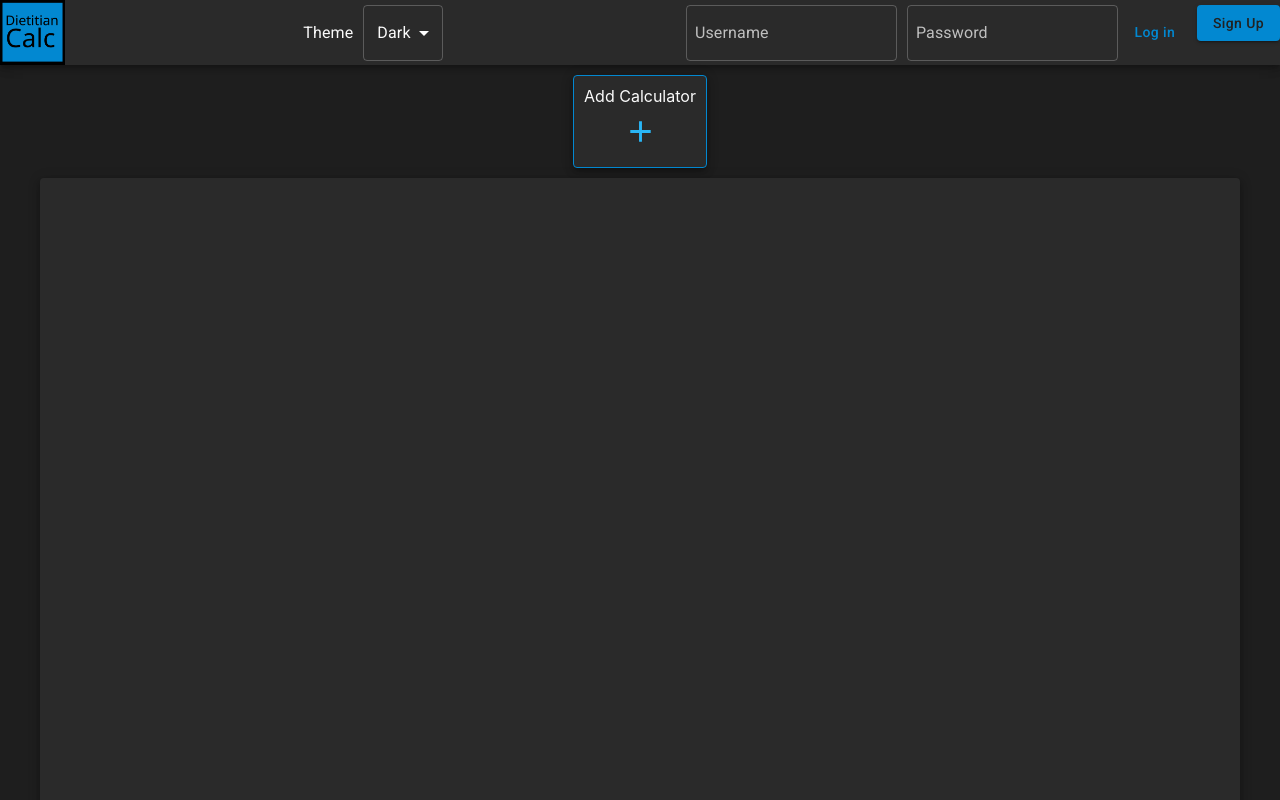
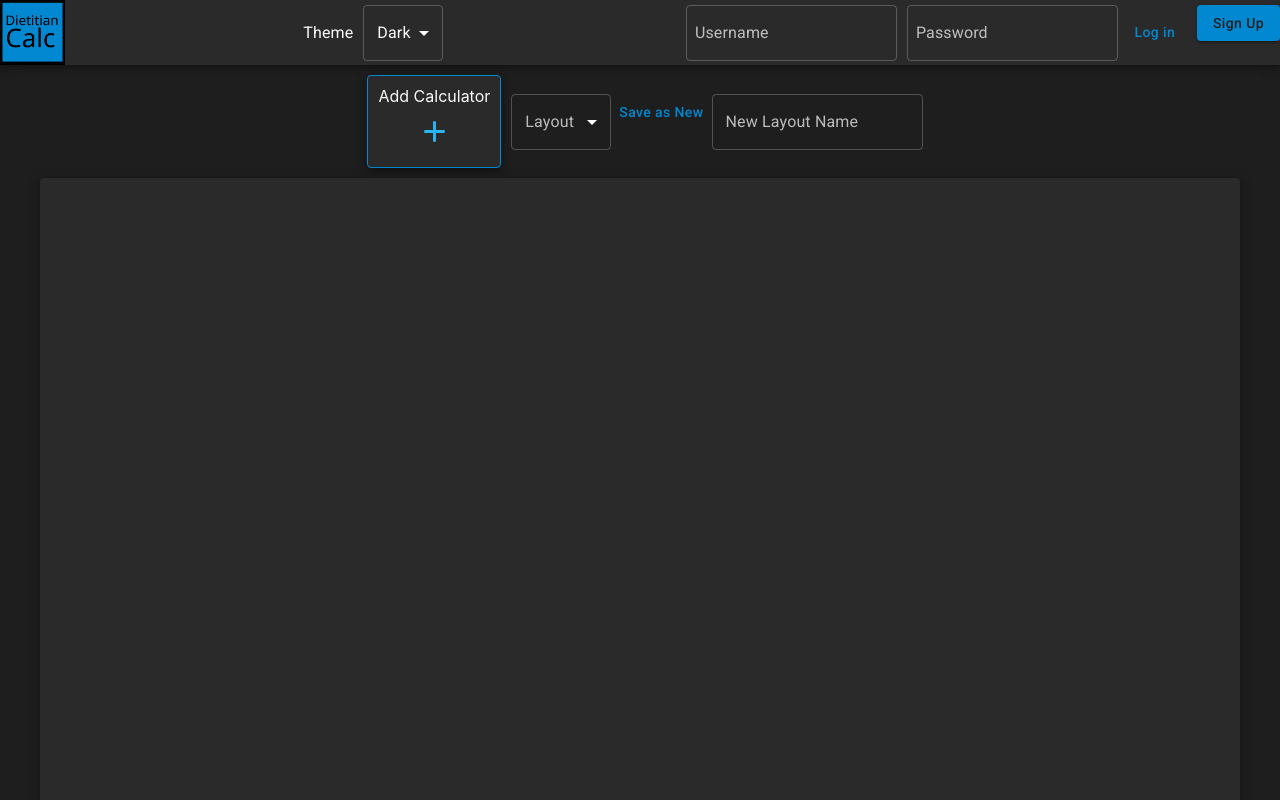
Before and after one commit to saltedTofu/RDCalc2, a React (Create React App) app: page / in a window 1280 px wide. Shown: the top 800 px of the page. Built offline with nearby package versions, Linux system fonts and the light colour scheme; no server answers.

Commit message:
add layout configuration started

```diff
--- a/src/components/Body/Body.js
+++ b/src/components/Body/Body.js
@@ -6,8 +6,6 @@ import GridLayout from "react-grid-layout";
 
 
 function Body(){
-
-    //reset position of all items to zero on breakpoint change?
 
     const calcsArray = useSelector(state => state.calcsArray.calcsArray);
     const calcCounter = useSelector(state => state.calcsArray.calcCounter);
--- a/src/components/Header/Header.js
+++ b/src/components/Header/Header.js
@@ -3,12 +3,19 @@ import {Button, Paper, Box, TextField, Select, MenuItem, Typography, Alert} from
 import {useState, useLayoutEffect, useRef, useEffect} from 'react';
 import Logo from '../../utils/logo.png';
 import {BrowserRouter as Router, Routes, Route, Link as RouterLink} from 'react-router-dom';
+import {useSelector, useDispatch} from 'react-redux';
+import { setGlobalUser } from '../../redux/calcs';
 import {useAuth} from '../../contexts/AuthContext';
 
 function Header({currentTheme, handleThemeChange}){
 
     const {login, currentUser, logout} = useAuth();
 
+    //global state from redux
+    const userGlobal = useSelector(state => state.calcsArray.globalUser);
+    const dispatch = useDispatch();
+
+    //local state
     const [user,setUser] = useState('');
     const [iconBackground,setIconBackground] = useState('#0288d1');
     const [error,setError] = useState('');
@@ -16,6 +23,10 @@ function Header({currentTheme, handleThemeChange}){
 
     const emailRef = useRef();
     const passwordRef = useRef();
+
+    useEffect(()=>{
+        dispatch(setGlobalUser(user));
+    },[user,dispatch])
 
     useLayoutEffect(()=>{
         if(currentTheme==='dark'){
--- a/src/components/Home.js
+++ b/src/components/Home.js
@@ -5,6 +5,7 @@ import Header from './Header/Header.js';
 import Body from './Body/Body.js';
 import AddButton from './Body/AddButton/AddButton.js';
 import CalculatorContainer from './Body/CalculatorContainer/CalculatorContainer';
+import LayoutSelect from './LayoutSelect/LayoutSelect'
 import Footer from './Footer/Footer';
 import {Box, Paper} from '@mui/material';
 import '@fontsource/roboto/300.css';
@@ -19,7 +20,7 @@ function Home({currentTheme, handleThemeChange}){
 
     const onClose = (index) => {
       dispatch(removeCalc(index));
-  }
+    }
     const addNewCalc = () => {
         dispatch(addCalc(<div key={calcCounter} data-grid={{ x: 0, y: 0, w: 4, h: 3, minW:4, maxW:4, minH:3}} id={calcCounter}>{<CalculatorContainer  key={calcCounter} id={calcCounter} onClose={onClose}/>}</div>));
         dispatch(adjustCalcCounter(1));
@@ -28,9 +29,12 @@ function Home({currentTheme, handleThemeChange}){
     return(
             <Paper component="div" className="App" square={true}>
                 <Header currentTheme={currentTheme} handleThemeChange={handleThemeChange}/>
-                <AddButton
-                    addNewCalc={addNewCalc}
-                />
+                <div style={{display:'flex', flexDirection:'row', alignItems:'center'}}>
+                    <AddButton
+                        addNewCalc={addNewCalc}
+                    />
+                    <LayoutSelect />
+                </div>
                 <Body />
                 <Footer />
             </Paper>
--- /dev/null
+++ b/src/components/LayoutSelect/LayoutSelect.js
@@ -0,0 +1,67 @@
+import {Select, MenuItem, InputLabel, FormControl, Button, TextField} from '@mui/material';
+import {useState, useEffect, useRef} from 'react';
+import {useSelector, useDispatch} from 'react-redux';
+import {useAuth} from '../../contexts/AuthContext';
+
+function LayoutSelect(){
+    const {addLayout} = useAuth();
+    const [layout,setLayout] = useState('');
+    const [layoutName,setLayoutName] = useState('');
+    const [error,setError] = useState('');
+    const calcsArray = useSelector(state => state.calcsArray.calcsArray);
+    const globalUser = useSelector(state => state.calcsArray.globalUser);
+
+
+    const handleChange = (event) =>{
+        setLayout(event.target.value)
+    }
+    const handleClick = () => {
+        console.log(calcsArray);
+        console.log(layoutName);
+        console.log(globalUser);
+        //use current user from redux if present
+        //use layoutName if not null
+        if(!globalUser){
+            setError('Please Sign In to Save a Layout')
+            console.log('please sign in');
+            return;
+        }
+        if(!layoutName){
+            setError('Please Add a Name for the Layout')
+            console.log('please add name')
+            return;
+        }
+        addLayout(globalUser, calcsArray, layoutName)
+        //cant add calcsArray =(
+        console.log('layout added successfully')
+    }
+    const handleLayoutNameChange = (event) => {
+        setLayoutName(event.target.value);
+    }
+    return(
+
+        <div>
+            <FormControl sx={{minWidth:'100px'}}>
+                <InputLabel id='select-label'>Layout</InputLabel>
+                <Select
+                    label="Layout"
+                    labelId='select-label'
+                    onChange={handleChange}
+                    value={layout}
+                >
+                    <MenuItem value={'layout1'}>Layout 1</MenuItem>
+                    <MenuItem value={'layout2'}>Layout 2</MenuItem>
+                    <MenuItem value={'layout3'}>Layout 3</MenuItem>
+                </Select>
+            </FormControl>
+            <Button onClick={handleClick}>Save as New</Button>
+            <TextField
+                value={layoutName}
+                label="New Layout Name"
+                onChange={handleLayoutNameChange}
+            ></TextField>
+        </div>
+    )
+}
+
+export default LayoutSelect;
--- a/src/contexts/AuthContext.js
+++ b/src/contexts/AuthContext.js
@@ -1,5 +1,5 @@
 import React, { useContext, useState, useEffect } from "react"
-import { auth, writeDB, readDB, updateDB } from "../firebase"
+import { auth, addNewUserDB, addLayoutDB} from "../firebase"
 
 const AuthContext = React.createContext()
 
@@ -12,10 +12,12 @@ export function AuthProvider({ children }) {
   const [loading, setLoading] = useState(true)
 
   function signup(email, password) {
-    writeDB(email); //fails if already taken
+   addNewUserDB(email); //fails if already taken
     return auth.createUserWithEmailAndPassword(email, password)
   }
-
+  function addLayout(user, layout, layoutName){
+    addLayoutDB(user, layout, layoutName);
+  }
   async function login(email, password) {
     return auth.signInWithEmailAndPassword(email, password)
   }
@@ -42,7 +44,8 @@ export function AuthProvider({ children }) {
     login,
     signup,
     logout,
-    resetPassword
+    resetPassword,
+    addLayout
   }
 
   return (
--- a/src/firebase.js
+++ b/src/firebase.js
@@ -1,6 +1,7 @@
 import firebase from  'firebase/compat/app'
-import { getFirestore, setDoc, collection, getDocs, doc, updateDoc } from "firebase/firestore";
+import { getFirestore, setDoc, collection, getDocs, doc, updateDoc, getDoc, query, where } from "firebase/firestore";
 import 'firebase/compat/auth';
+import { useReducer } from 'react';
 
 const app = firebase.initializeApp({
   apiKey: process.env.REACT_APP_FIREBASE_API_KEY,
@@ -15,33 +16,32 @@ const app = firebase.initializeApp({
 const db = getFirestore(app);
 const usersRef = collection(db, 'users');
 
-//get data
-function read(){
-  getDocs(usersRef)
-  .then((snapshot)=>{
-    let users = []
-    snapshot.docs.forEach((doc)=>{
-      users.push({...doc.data(), id:doc.id})
-    })
-    console.log(users);
-})
+
+//get current layout data to use for updating
+async function read(user){
+  const querySnapshot = await getDoc(doc(db,'users',user));
+  const layouts = querySnapshot.data().layouts;
+  return layouts;
 }
 
-//update data
-async function update(user, settings){
+//add layout
+async function addLayout(user, layout, layoutName){
+  const currentLayouts = await read(user);
+  console.log(currentLayouts);
   await updateDoc(doc(db, 'users',user),{
-    calcs:settings.calcs,
-    positions:settings.positions,
-    theme:settings.theme
+    layouts:{
+      ...currentLayouts,
+      [layoutName]:layout
+    }
   })
 }
 
-//create data
-async function write(user){
+//add new user
+async function addNewUser(user){
   try {
     const docRef = await setDoc(doc(db,'users',user), {
-      calcs: [],
-      positions: [],
+      user:user,
+      layouts: {},
       theme:'dark'
     });
     console.log("Document written with ID: ", docRef.id);
@@ -50,11 +50,11 @@ async function write(user){
   }
 }
 
-//delete data
-//not needed currently
+//delete layout for user
 
-export const writeDB = write;
+
+export const addNewUserDB = addNewUser;
 export const readDB = read;
-export const updateDB = update;
+export const addLayoutDB = addLayout;
 export const auth = app.auth()
 export default app
--- a/src/redux/calcs.js
+++ b/src/redux/calcs.js
@@ -4,7 +4,8 @@ export const calcsArraySlice = createSlice({
     name:"calcs",
     initialState: {
         calcsArray:[],
-        calcCounter:0
+        calcCounter:0,
+        globalUser:''
     },
     reducers:{
         addCalc: (state,action) => {
@@ -15,11 +16,14 @@ export const calcsArraySlice = createSlice({
         },
         adjustCalcCounter: (state,action) => {
             state.calcCounter += action.payload;
+        },
+        setGlobalUser: (state,action) => {
+            state.globalUser = action.payload;
         }
 
     }
 })
 
-export const {addCalc,removeCalc,adjustCalcCounter} = calcsArraySlice.actions;
+export const {addCalc,removeCalc,adjustCalcCounter, setGlobalUser} = calcsArraySlice.actions;
 
 export default calcsArraySlice.reducer;
```
